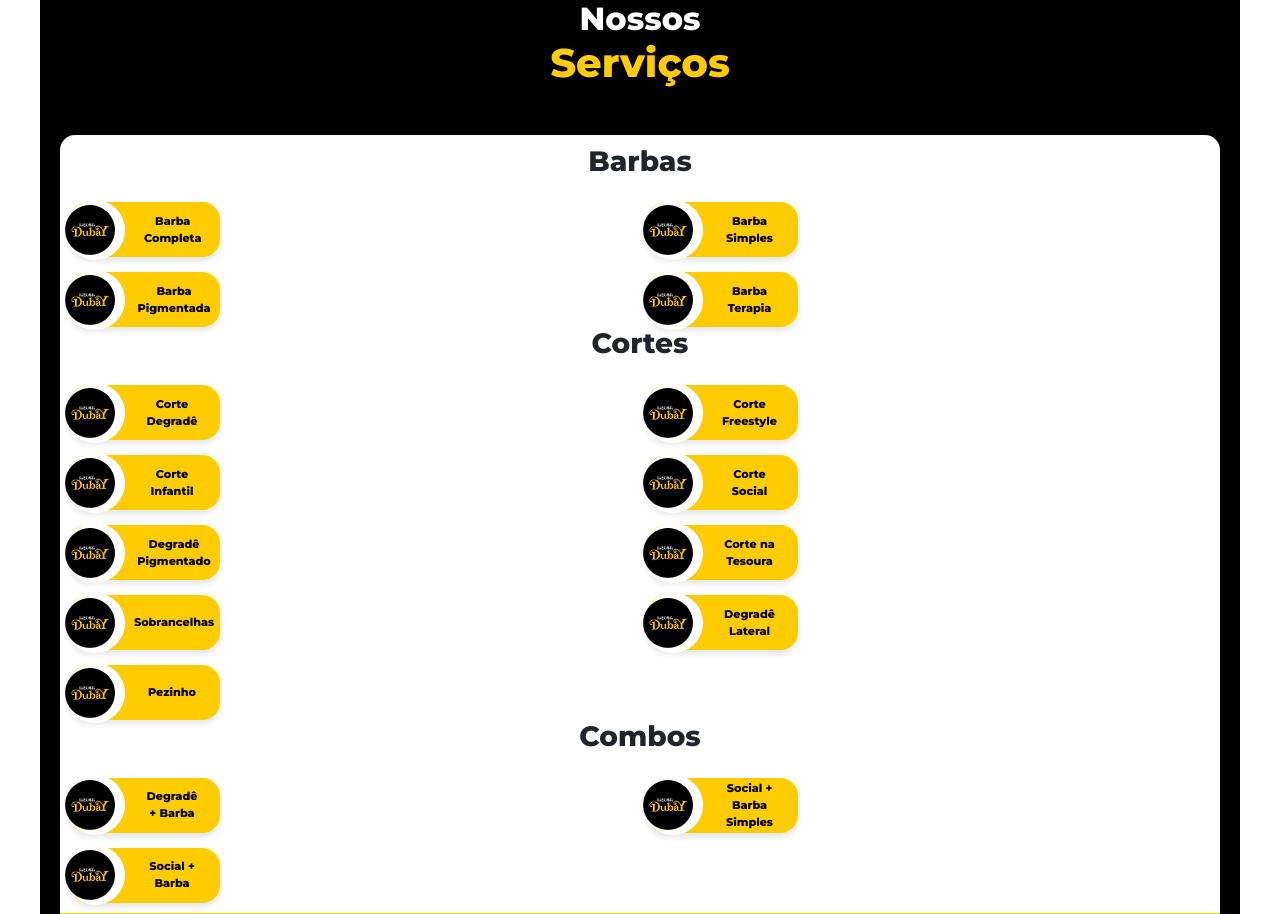
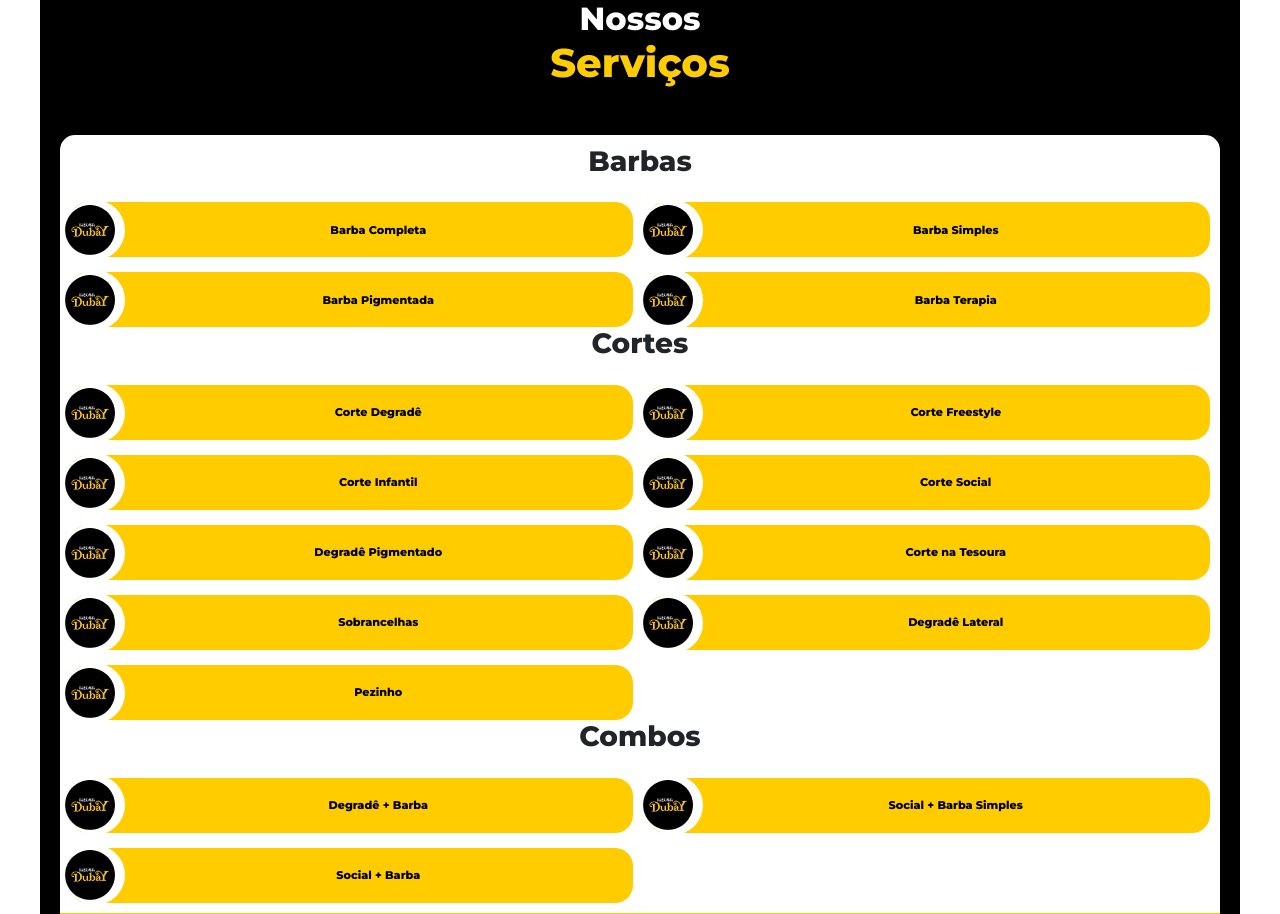
Before and after one commit to ASRSQ/sitedubay, a Laravel app: page / in a window 1280 px wide. Shown: the part 3712-4626 px from the top of the page. Run offline with Laravel 12, Linux system fonts and the light colour scheme.

Commit message:
Css arquivo diferente

```diff
--- a/public_html/css/home.css
+++ b/public_html/css/home.css
@@ -124,8 +124,8 @@ gap: 15px; /* Espaçamento entre os itens */
         height: 55px; /* Altura do retângulo */
         padding-left: 70px; /* Espaço interno à esquerda para o círculo e a imagem */
         padding-right: 20px; /* Espaço interno à direita */
-    width: 150px; /* Largura fixa do retângulo */
-    box-shadow: 0px 4px 6px rgba(0, 0, 0, 0.1); /* Adiciona uma sombra */
+        width: 100%; /* Largura fixa do retângulo */
+        /* box-shadow: 0px 4px 6px rgba(0, 0, 0, 0.1); Adiciona uma sombra */
     }
 
     .service-item::before {
--- a/resources/views/home.blade.php
+++ b/resources/views/home.blade.php
@@ -114,6 +114,7 @@
         <!-- Categoria: Barbas -->
         <h3 class="text-center mb-4">Barbas</h3>
         <div class="service-grid">
+
             <div class="service-item">
                 <img src="{{ asset('image/logo.jpg') }}" alt="Logo">
                 <div class="service-name">Barba Completa</div>
```
Lines whose indentation alone changed are shown as unchanged.
